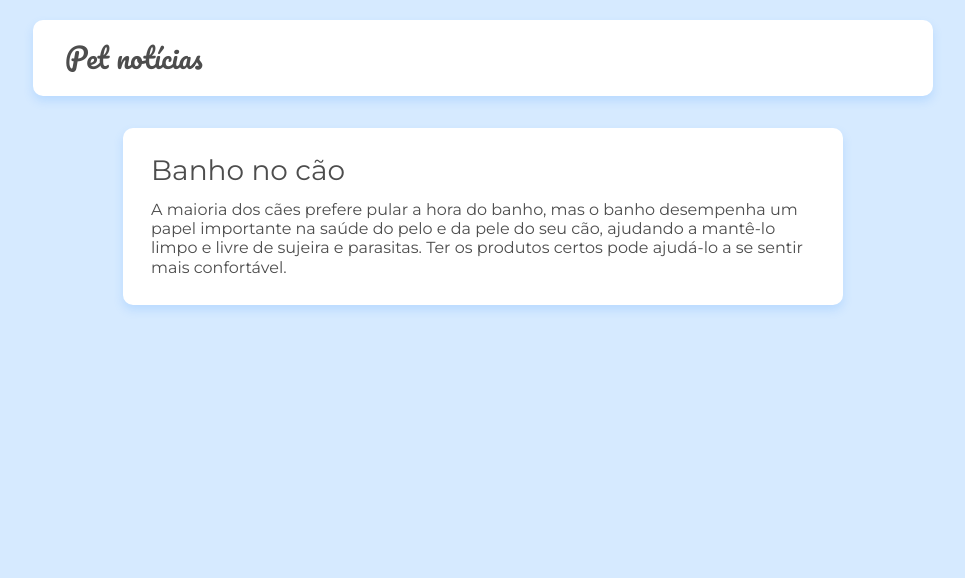
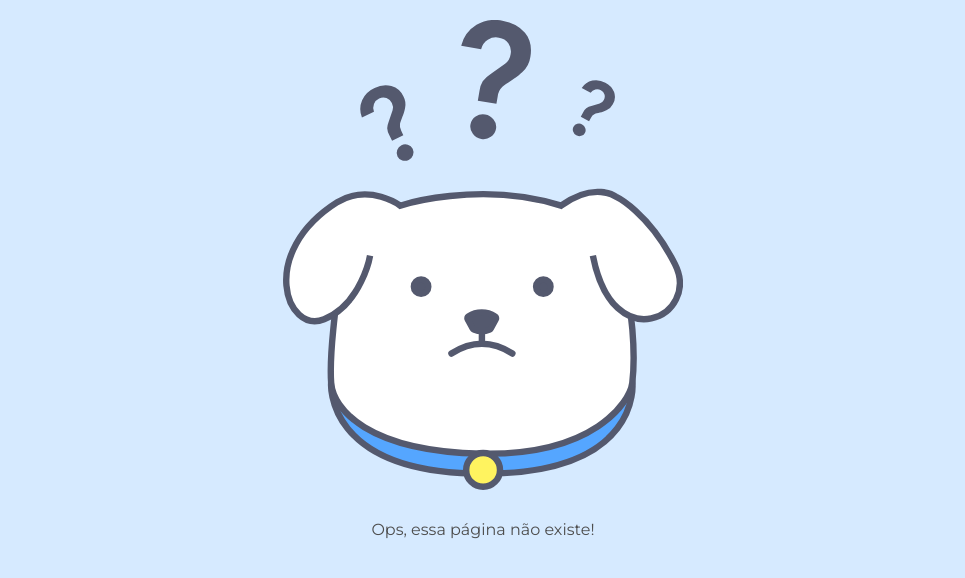
Before and after one commit to Gabrielhidro/Doguito_petshop, a React (Create React App) app: page /posts/1 in a window 1280 px wide. Shown: the top 578 px of the page, without its empty margins (157-1122 px from the left). Built offline with nearby package versions, Linux system fonts and the light colour scheme.

Commit message:
Create 404 page

```diff
--- a/src/App.jsx
+++ b/src/App.jsx
@@ -1,20 +1,26 @@
 import React from 'react'
 import './assets/css/base/base.css'
-import { BrowserRouter as Router, Route } from 'react-router-dom'
+import { BrowserRouter as Router, Route, Switch } from 'react-router-dom'
 import Home from './paginas/Home'
 import Sobre from './paginas/Sobre'
+import Pagina404 from './paginas/Pagina404'
 
 
 function App() {
 
   return (
   <Router>
-    <Route path="/">
-      <Home />
-    </Route>
-    <Route path="/sobre">
-      <Sobre />
-    </Route>
+    <Switch>
+      <Route exact path="/">
+        <Home />
+      </Route>
+      <Route path="/sobre">
+        <Sobre />
+      </Route>
+      <Route>
+        <Pagina404 />
+      </Route>
+    </Switch>
   </Router>
   )
 }
--- /dev/null
+++ b/src/paginas/Pagina404.jsx
@@ -0,0 +1,13 @@
+import image from '../assets/img/doguito404.svg'
+import '../assets/css/404.css'
+
+export default function pagina404(){
+    return (
+        <main className="container flex flex--centro flex--coluna">
+            <img className="doguito-imagem" src={image} alt="" />
+            <p className="naoencontrado-texo">
+                Ops, essa página não existe!
+            </p>
+        </main>
+    )
+}
```
Also changed, not shown: 1 other file (tests, documents, lock files or other folders).
